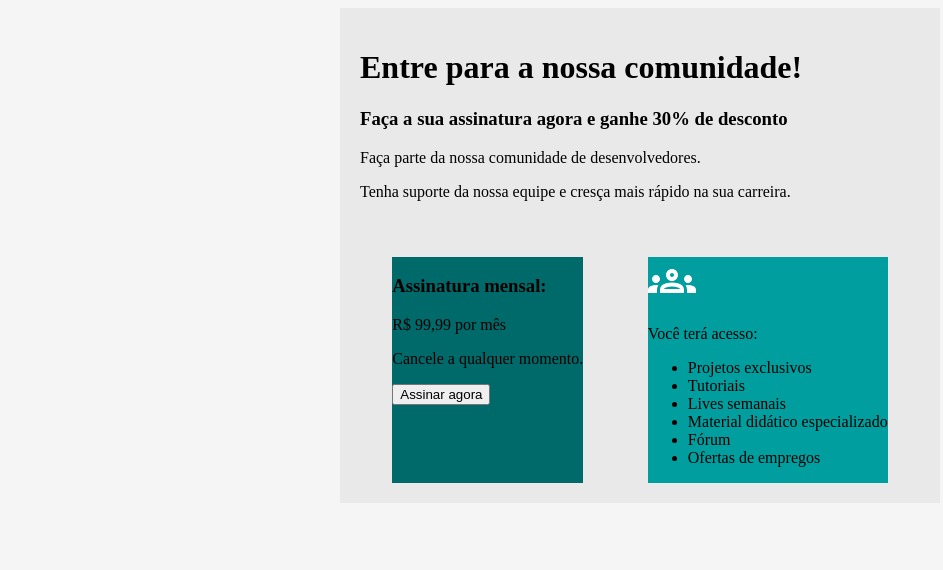
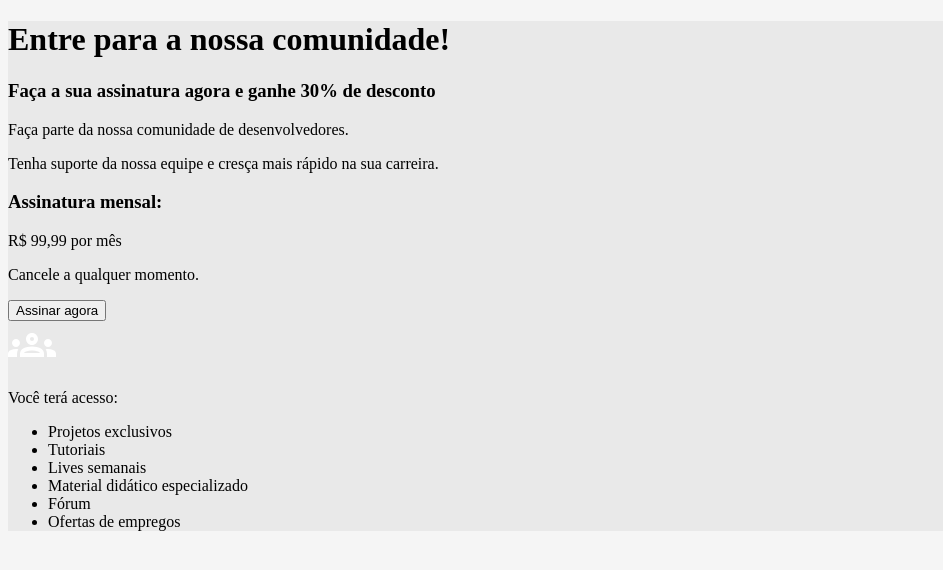
Before and after one commit to rcsilva96/bootcamp-devjr-modulo2, a plain HTML site: page index.html in a window 1280 px wide. Shown: the whole page, without its empty margins (0-943 px from the left). Drawn offline with Linux system fonts and the light colour scheme.

Commit message:
Revert "closes #8 - Paleta de cores e CSS display flex"
This reverts commit 7baaea7bad75c04fa16bb7335c182133a62e9a5b.

```diff
--- a/assets/css/styles.css
+++ b/assets/css/styles.css
@@ -6,32 +6,8 @@ body{
 
 .container{
 
-    background-color: #E9E9E9;
-    margin: auto; /* A margem esquerda sempre será igual a da direita, independente da janela */
+background-color: #E9E9E9;
 
-    width: 600px;
-
-}
-
-.header{
-
-    padding: 20px;
-
-}
-
-.flex-container{
-
-    display: flex;
-    justify-content: space-around;
-    padding: 20px;
-}
-
-.col-1{
-    background-color: #006A6A;
-}
-
-.col-2{
-    background-color: #009E9E;
 }
 
 /* Cores usadas
--- a/index.html
+++ b/index.html
@@ -1,6 +1,5 @@
 <!DOCTYPE html>
 <html lang="pt-br">
-
 <head>
 
     <meta charset="UTF-8">
@@ -12,10 +11,13 @@
 
 <body>
 
+<div>
+
+
 
     <div class="container">
 
-        <div class="header">
+        <div>
 
             <h1>Entre para a nossa comunidade!</h1>
 
@@ -26,9 +28,7 @@
 
         </div>
 
-        <div class="flex-container">
-
-            <div class="col-1">
+        <div>
 
             <h3>Assinatura mensal: </h3>
 
@@ -39,7 +39,7 @@
 
         </div>
 
-            <div class="col-2">
+        <div>
 
             <img src="./assets/img/groups_white_48dp.svg">
 
@@ -60,7 +60,6 @@
 
 </div>
 
-
 </body>
 
 </html>
```
Lines whose indentation alone changed are shown as unchanged.
